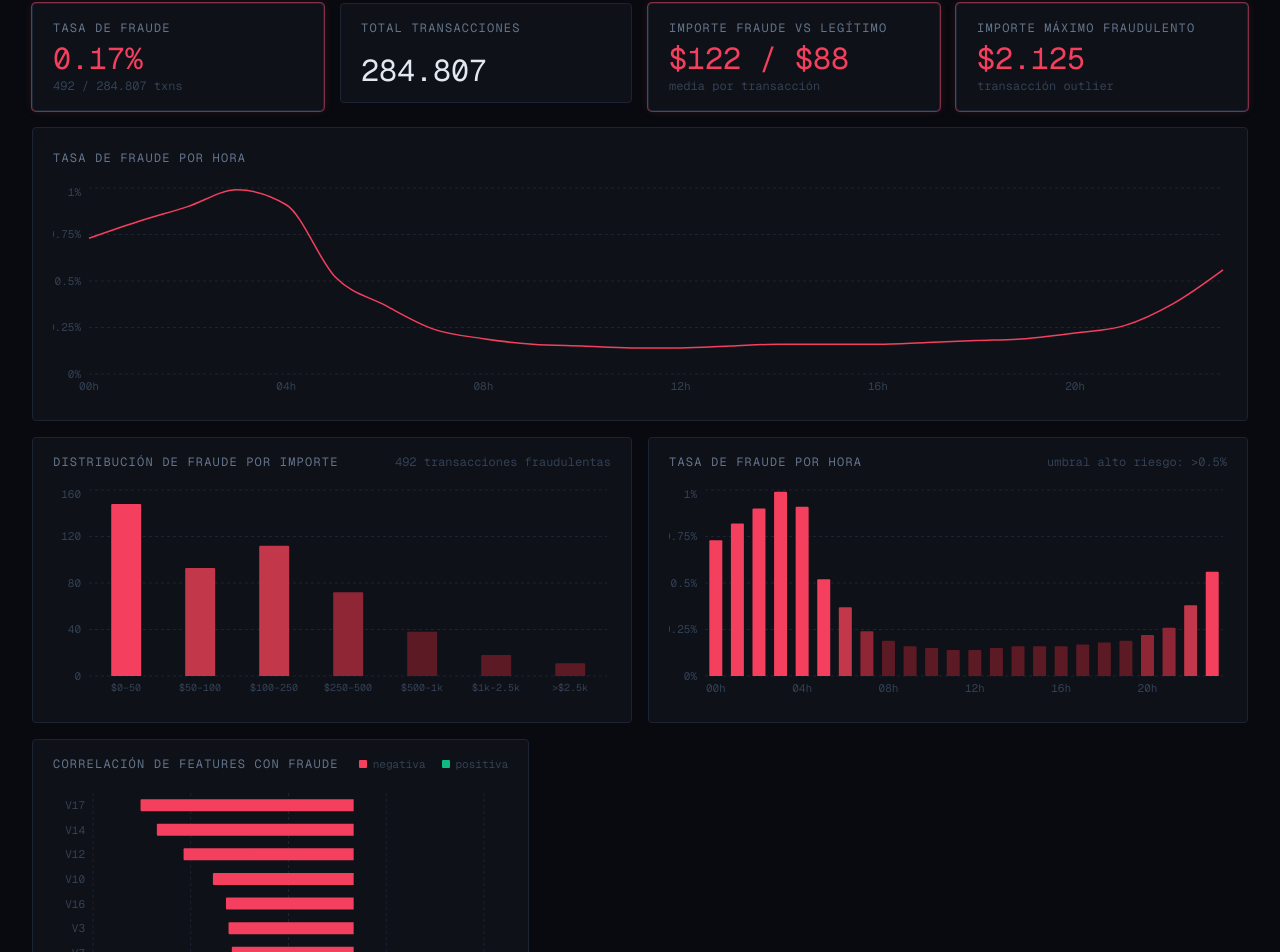
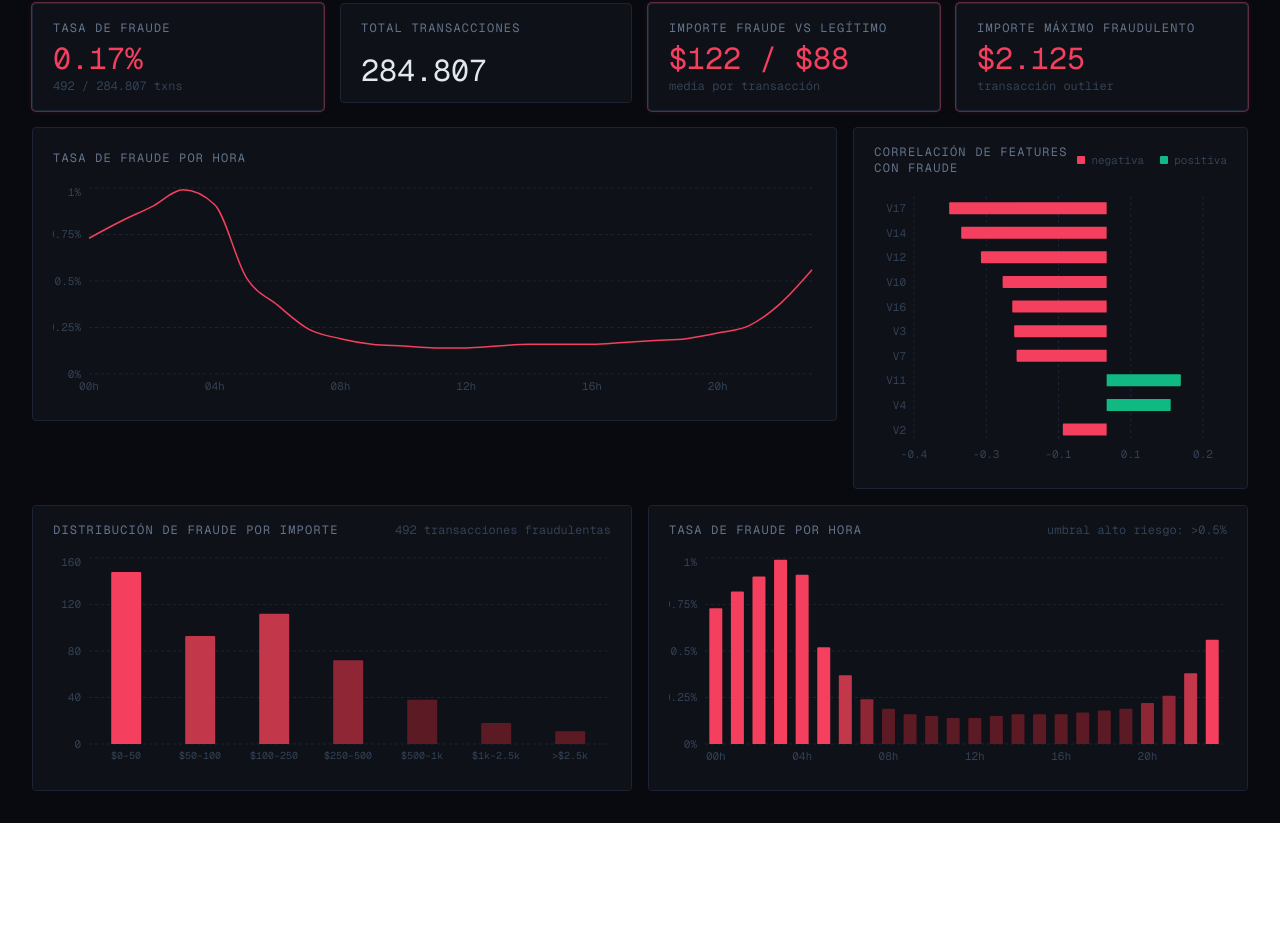
Before and after one commit to josegijon/fraudlens, a React (Vite) app in the folder frontend/: page / in a window 1280 px wide. Shown: the part 98-1050 px from the top of the page. After the commit the page ends 921 px from the top, so only its background shows below. Built offline with nearby package versions, Linux system fonts and the light colour scheme.

Commit message:
refactor: reorganize component structure in App to improve readability

```diff
--- a/frontend/src/App.tsx
+++ b/frontend/src/App.tsx
@@ -8,8 +8,11 @@ import { KPICard } from './components/KPICard'
 export default function App() {
     return (
         <div className="min-h-screen bg-bg p-8">
-            <div className="grid grid-cols-1 sm:grid-cols-6 lg:grid-cols-12 gap-4">
+            <div className="grid grid-cols-12 gap-4">
+                {/* Header */}
                 <AppHeader />
+
+                {/* Fila 1 — KPIs */}
                 <div className="col-span-3">
                     <KPICard
                         label="Tasa de fraude"
@@ -40,18 +43,22 @@ export default function App() {
                         variant="fraud"
                     />
                 </div>
-                <div className="col-span-12">
+
+                {/* Fila 2 — Timeline + Feature Correlation */}
+                <div className="col-span-8">
                     <FraudTimeline />
                 </div>
+                <div className="col-span-4">
+                    <FeatureCorrelation />
+                </div>
+
+                {/* Fila 3 — Amount Distribution + Hourly Pattern */}
                 <div className="col-span-6">
                     <AmountDistribution />
                 </div>
                 <div className="col-span-6">
                     <HourlyPattern />
                 </div>
-                <div className="col-span-5">
-                    <FeatureCorrelation />
-                </div>
             </div>
         </div>
     )
```
